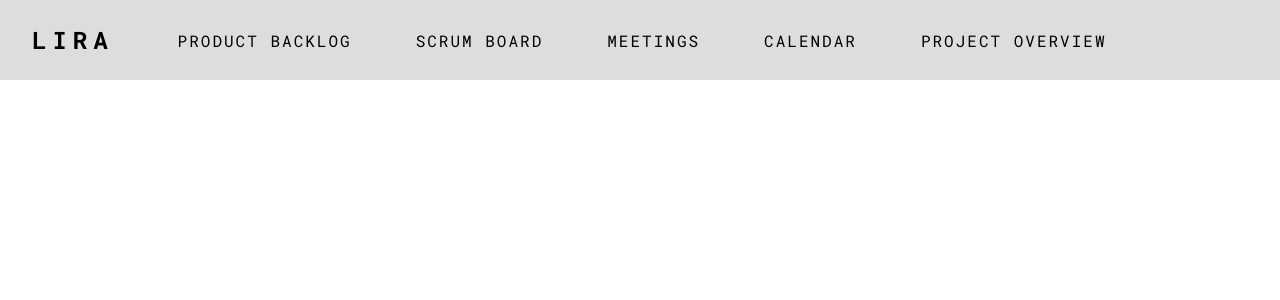
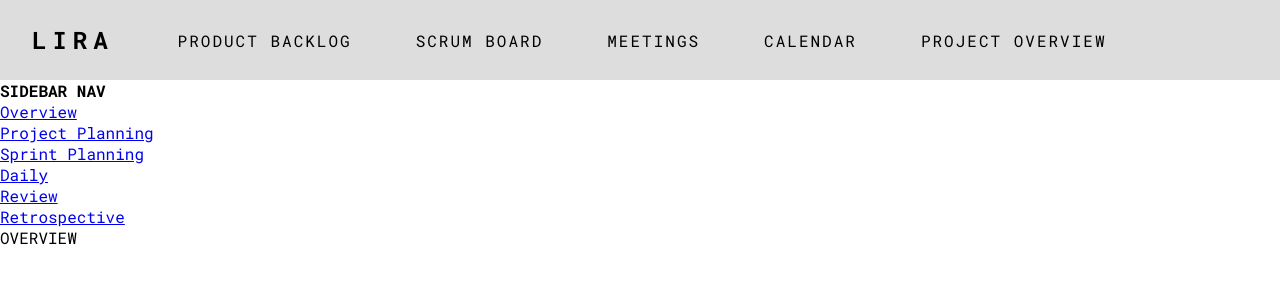
Before and after one commit to nefarious-onion/Scrum-Team-Management-App, a React (Create React App) app in the folder frontend/: page /meetings in a window 1280 px wide. Shown: the top 300 px of the page. Built offline with nearby package versions, Linux system fonts and the light colour scheme.

Commit message:
Meetings side nav, routing to different meeting subpages

```diff
--- a/frontend/src/components/App.js
+++ b/frontend/src/components/App.js
@@ -2,6 +2,7 @@ import React from 'react';
 import BacklogView from './BacklogView/BacklogView';
 import ScrumboardView from './ScrumboardView/ScrumboardView';
 import Landing from './Landing/Landing';
+import Meetings from './Meetings/Meetings';
 import { BrowserRouter as Router, Route, Switch } from 'react-router-dom';
 import NavBar from './NavBar/NavBar';
 
@@ -14,7 +15,7 @@ const App = () => {
           <Route exact path="/" component={Landing} />
           <Route path="/backlog" component={BacklogView} />
           <Route path="/scrumboard" component={ScrumboardView} />
-          <Route path="/meetings" />
+          <Route path="/meetings" component={Meetings} />
           <Route path="/calendar" />
           <Route path="/overview" />
         </Switch>
--- /dev/null
+++ b/frontend/src/components/Meetings/Daily.js
@@ -0,0 +1,7 @@
+import React from 'react';
+
+const Daily = () => {
+  return <div>DAILY STANDUP</div>;
+};
+
+export default Daily;
--- /dev/null
+++ b/frontend/src/components/Meetings/Meetings.js
@@ -0,0 +1,30 @@
+import React from 'react';
+import { Switch, Route, useRouteMatch } from 'react-router-dom';
+import SideNavMeet from './SideNavMeet';
+import OverviewMeet from './OverviewMeet';
+import ProjPlan from './ProjPlan';
+import SprintPlan from './SprintPlan';
+import Daily from './Daily';
+import Review from './Review';
+import Retro from './Retro';
+
+const Meetings = () => {
+  let { url } = useRouteMatch();
+  return (
+    <div>
+      <SideNavMeet meetingsUrl={url} />
+      <div className="meet-container">
+        <Switch>
+          <Route path={`${url}`} exact component={OverviewMeet} />
+          <Route path={`${url}/project-planning`} component={ProjPlan} />
+          <Route path={`${url}/sprint-planning`} component={SprintPlan} />
+          <Route path={`${url}/daily`} component={Daily} />
+          <Route path={`${url}/review`} component={Review} />
+          <Route path={`${url}/retrospective`} component={Retro} />
+        </Switch>
+      </div>
+    </div>
+  );
+};
+
+export default Meetings;
--- /dev/null
+++ b/frontend/src/components/Meetings/OverviewMeet.js
@@ -0,0 +1,7 @@
+import React from 'react';
+
+const OverviewMeet = () => {
+  return <div>OVERVIEW</div>;
+};
+
+export default OverviewMeet;
--- /dev/null
+++ b/frontend/src/components/Meetings/ProjPlan.js
@@ -0,0 +1,7 @@
+import React from 'react';
+
+const ProjPlan = () => {
+  return <div>PROJECT PLANNING</div>;
+};
+
+export default ProjPlan;
--- /dev/null
+++ b/frontend/src/components/Meetings/Retro.js
@@ -0,0 +1,7 @@
+import React from 'react';
+
+const Retro = () => {
+  return <div>RETROSPECTIVE</div>;
+};
+
+export default Retro;
--- /dev/null
+++ b/frontend/src/components/Meetings/Review.js
@@ -0,0 +1,7 @@
+import React from 'react';
+
+const Review = () => {
+  return <div>REVIEW</div>;
+};
+
+export default Review;
--- /dev/null
+++ b/frontend/src/components/Meetings/SideNavMeet.js
@@ -0,0 +1,32 @@
+import React from 'react';
+import { Link } from 'react-router-dom';
+
+const SideNavMeet = ({ meetingsUrl }) => {
+  return (
+    <div>
+      <h4>SIDEBAR NAV</h4>
+      <ul>
+        <li>
+          <Link to={`${meetingsUrl}`}>Overview</Link>
+        </li>
+        <li>
+          <Link to={`${meetingsUrl}/project-planning`}>Project Planning</Link>
+        </li>
+        <li>
+          <Link to={`${meetingsUrl}/sprint-planning`}>Sprint Planning</Link>
+        </li>
+        <li>
+          <Link to={`${meetingsUrl}/daily`}>Daily</Link>
+        </li>
+        <li>
+          <Link to={`${meetingsUrl}/review`}>Review</Link>
+        </li>
+        <li>
+          <Link to={`${meetingsUrl}/retrospective`}>Retrospective</Link>
+        </li>
+      </ul>
+    </div>
+  );
+};
+
+export default SideNavMeet;
--- /dev/null
+++ b/frontend/src/components/Meetings/SprintPlan.js
@@ -0,0 +1,7 @@
+import React from 'react';
+
+const SprintPlan = () => {
+  return <div>SPRINT PLANNING</div>;
+};
+
+export default SprintPlan;
```
Also changed, not shown: frontend/src/components/NavBar/NavBar.js (+27 -14 lines).
